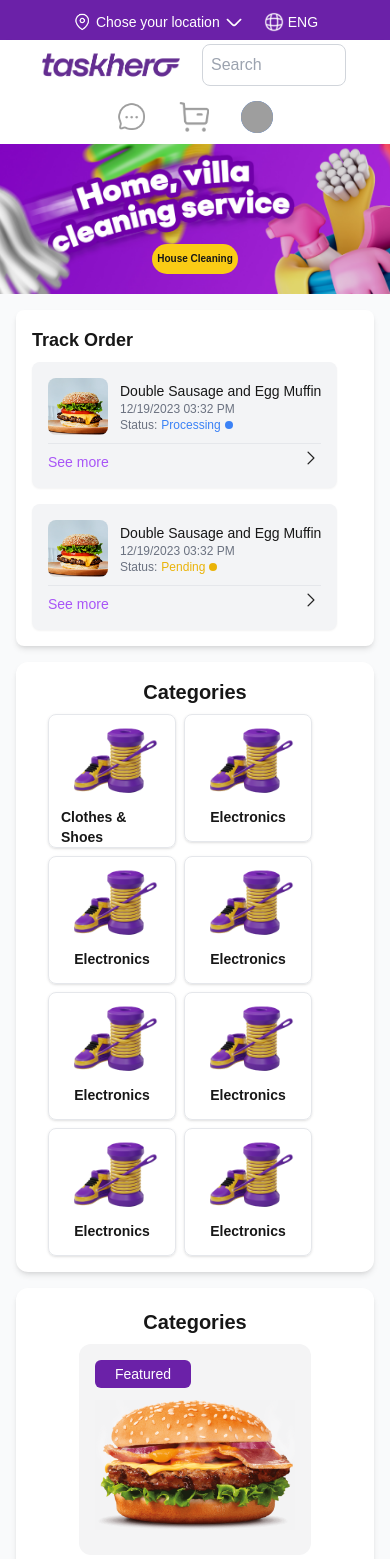
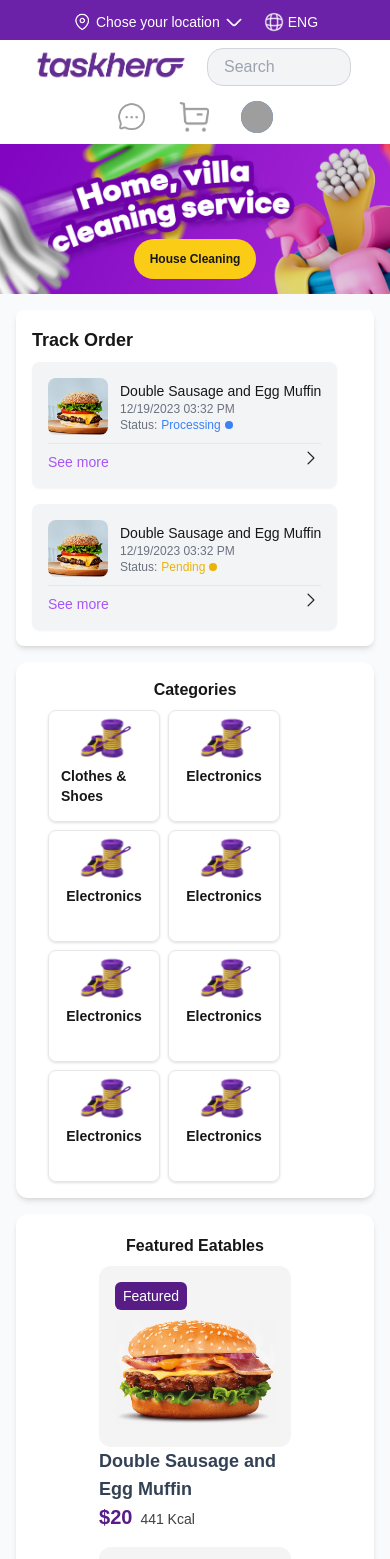
Before and after one commit to muhammadsaad123-coder/taskhero, a Next.js app: page / in a window 390 px wide. Shown: the top 1559 px of the page. Built offline with nearby package versions, Linux system fonts and the light colour scheme; no server answers; grey boxes are pictures that could not be loaded.

Commit message:
update some revision from the client

```diff
--- a/app/Components/Card.jsx
+++ b/app/Components/Card.jsx
@@ -5,8 +5,8 @@ import React from 'react'
 function Card({ imagePath, title, route }) {
     return (
       <Link href={route}>
-        <div className="cursor-pointer   w-32 h-fit min-h-32 border rounded-lg shadow hover:shadow-lg flex flex-col items-center">
-          <Image width={100} height={50} src={imagePath} alt={title} className=' items-center'  />
+        <div className="cursor-pointer   w-28 h-fit min-h-28 border rounded-lg shadow hover:shadow-lg flex flex-col items-center">
+          <Image width={60} height={40} src={imagePath} alt={title} className=' items-center'  />
           <h2 className=" text-sm px-3 font-semibold ">{title}</h2>
         </div>
       </Link>
--- a/app/Components/ChatScreen.jsx
+++ b/app/Components/ChatScreen.jsx
@@ -12,6 +12,7 @@ const contactsData = [
     { id: 2, name: "Jane Smith", message: "Meeting at 3 PM?", time: "15:40", read: true, img:profile },
     { id: 3, name: "Alex Brown", message: "Let's finalize the project", time: "14:10", read: true, img: profile },
     { id: 4, name: "Emily White", message: "Got it, thanks!", time: "12:00", read: false, img: profile },
+
 ];
 
 const messagesData = {
@@ -49,7 +50,7 @@ export default function ChatScreen() {
     };
 
     return (
-        <div className="h-screen   flex flex-col md:flex-row gap-x-2 bg-gray-100">
+        <div className="h-fit   flex flex-col md:flex-row gap-x-2 bg-gray-100">
             {/* Inbox Sidebar - Visible on larger screens or when `showChat` is false */}
             <div
                 className={`w-full md:w-1/3 bg-white rounded-2xl border-r p-4 transition-all ${showChat ? "hidden md:block" : "block"
@@ -99,7 +100,7 @@ export default function ChatScreen() {
 
             {/* Chat Section - Visible when a chat is selected */}
             <div
-                className={`w-full md:flex-1 flex flex-col h-full bg-white transition-all ${showChat ? "block" : "hidden md:block"
+                className={`w-full md:flex-1 flex flex-col h-fit min-h-96 bg-white transition-all ${showChat ? "block" : "hidden md:block"
                     }`}
             >
                 {/* Header */}
--- a/app/Components/FoodCard.jsx
+++ b/app/Components/FoodCard.jsx
@@ -5,9 +5,9 @@ import React from 'react'
 function FoodCard({ imagePath, title,price,info, route }) {
     return (
       <Link href={route}>
-        <div className='min-w-44 w-fit h-fit rounded-2xl  '>
+        <div className='min-w-44 max-w-48 w-fit h-fit rounded-2xl  '>
             <div className=' bg-zinc-100 w-full p-4  rounded-xl'>
-                <button className='bg-purple-800 text-sm p-1 px-5 text-white rounded-md'>Featured</button>
+                <button className='bg-purple-900 text-sm p-1 px-2 text-white rounded-md'>Featured</button>
                 <div className='flex justify-center '>
                 <Image src={imagePath} width={200} height={100} alt={title}/>
                 </div>
@@ -15,10 +15,10 @@ function FoodCard({ imagePath, title,price,info, route }) {
 
 
             </div>
-            <h2 className='text-xl font-semibold'>{title}</h2>
+            <h2 className='text-lg font-semibold text-slate-700'>{title}</h2>
 
-            <span className='text-xl font-semibold text-purple-800 mr-2'>${price}</span>
-            <span className='text-sm text-zinc-600 font-thin'>{info}</span>
+            <span className='text-xl font-semibold text-purple-900 mr-2'>${price}</span>
+            <span className='text-sm text-zinc-700 font-thin'>{info}</span>
 
 
 
--- a/app/Components/Header.jsx
+++ b/app/Components/Header.jsx
@@ -82,12 +82,15 @@ function Header() {
 
       <nav className="bg-white shadow-md p-1 pl-2 pr-4 flex items-center justify-around">
 
-        <div className='flex flex-wrap gap-x-20 gap-y-2 justify-center  '>
+        <div className='flex flex-wrap gap-x-44 md:gap-x-64  xl:gap-x-72 gap-y-2 justify-around  '>
 
 
           <div className='flex justify-start gap-4 self-start'>
             <div className="flex  items-center">
-              <Image src={logo} alt="TaskHero Logo" width={150} height={40} />
+              <Link href={'/'}>
+
+              <Image src={logo} alt="TaskHero Logo" width={160} height={40} />
+              </Link>
             </div>
 
 
@@ -95,7 +98,7 @@ function Header() {
       <input
         type="text"
         placeholder="Search"
-        className="w-36 sm:w-36 md:w-44 xl:w-56 p-2 rounded-lg border border-gray-300 focus:outline-none focus:ring-2 focus:ring-purple-500"
+        className="w-36 bg-gray-100 sm:w-36 md:w-44 xl:w-56 p-4 py-1.5 mt-1 rounded-2xl border border-gray-300 focus:outline-none focus:ring-2 focus:ring-purple-500"
         value={searchQuery}
         onChange={(e) => setSearchQuery(e.target.value)}
         onKeyDown={handleKeyDown} // Detect Enter key press
--- a/app/Components/Hero.jsx
+++ b/app/Components/Hero.jsx
@@ -5,7 +5,7 @@ function Hero() {
     <>
      <div className='HeroSection w-full  h-96 '>
         <div className='flex justify-center items-center h-full '>
-        <button className='herobtn w-30 rounded-full mt-64 content-center font-bold text-sm  p-3 bg-yellow-400 pl-6 pr-6 '>House Cleaning</button>
+        <button className='herobtn  md:w-30 rounded-full mt-64 content-center font-bold text-xs md:text-sm  p-3 bg-yellow-400 px-4 md:px-6 '>House Cleaning</button>
 
         </div>
 
--- a/app/Components/Profile.jsx
+++ b/app/Components/Profile.jsx
@@ -1,6 +1,6 @@
 import Image from "next/image";
 import React, { useState } from "react";
-import { User, Calendar, Mail, Phone, MapPin, Flag, ChevronDown } from "lucide-react";
+import { User, Calendar, Mail, Phone, MapPin, Flag, ChevronDown, Camera } from "lucide-react";
 
 function Profile({ profileImage }) {
   const [formData, setFormData] = useState({
@@ -11,6 +11,7 @@ function Profile({ profileImage }) {
     phone: "111 467 378 399",
     address: "Times Square NYC, Manhattan",
   });
+  const [image, setImage] = useState(profileImage);
 
   const handleChange = (e) => {
     const { name, value } = e.target;
@@ -20,19 +21,33 @@ function Profile({ profileImage }) {
     }));
   };
 
+  const handleImageChange = (e) => {
+    const file = e.target.files[0];
+    if (file) {
+      const imageUrl = URL.createObjectURL(file);
+      setImage(imageUrl);
+    }
+  };
+
   return (
-    <div className="py-4  max-w-md mx-auto sm:max-w-lg md:max-w-xl lg:max-w-2xl">
+    <div className="py-4 max-w-md mx-auto sm:max-w-lg md:max-w-xl lg:max-w-2xl">
       <h2 className="text-lg font-semibold mb-4 text-center">Edit Profile</h2>
 
       {/* Profile Image */}
       <div className="flex justify-center mb-6 relative">
-        <Image
-          src={profileImage}
-          width={80}
-          height={80}
-          className="rounded-full border-2 border-gray-300"
-          alt="User"
-        />
+        <label className="cursor-pointer relative">
+          <input type="file" accept="image/*" className="hidden" onChange={handleImageChange} />
+          <Image
+            src={image}
+            width={80}
+            height={80}
+            className=" rounded-full border-2 border-gray-300 object-cover"
+            alt="User"
+          />
+          <div className="absolute bottom-0 right-0 bg-gray-800 p-1 rounded-full">
+            <Camera className="text-white" size={16} />
+          </div>
+        </label>
       </div>
 
       {/* Form Fields */}
--- a/app/Components/ServiceCard.jsx
+++ b/app/Components/ServiceCard.jsx
@@ -35,15 +35,15 @@ export default function ServiceCard({ image, title, rating, reviews, description
             height={16}
             className="mr-1"
           />
-          <span className="text-purple-600 font-medium">{rating}</span>
+          <span className="text-purple-800 font-medium">{rating}</span>
           <span className="ml-1">({reviews})</span>
         </div>
         {/* Description */}
-        <p className="text-gray-500 mt-2">{description}</p>
+        <p className="text-gray-700 mt-2">{description}</p>
         {/* Price */}
-        <p className="text-sm text-purple-600 font-semibold mt-3">
-          From {price}
-        </p>
+        <span className="text-sm flex justify-end relative top-0   sm:top-16  text-purple-600 font-semibold mt-3">
+          From  <span className="text-purple-800 font-semibold ml-1">{price}</span>
+        </span>
       </div>
     </div>
   );
--- a/app/globals.css
+++ b/app/globals.css
@@ -30,7 +30,7 @@ body {
 
 }
 #banner{
-  background-image: url("./pictures/Banner1 1.png");
+  background-image: url("./pictures/Banner1 1 (1).png");
 
 }
 
@@ -45,13 +45,10 @@ body {
   }
   .herobtn{
     margin-top: 80px;
-    padding: 5px;
-    font-size: 10px;
+
+
   }
-  #banner{
-    height: 120px;
-    width: fit-content;
-  }
+
 
 }
 
--- a/app/page.js
+++ b/app/page.js
@@ -60,7 +60,7 @@ export default function Home() {
   const FoodData = [
     {
       imagePath: foodlogo, // Replace with your image path
-      title: "Electronics",
+      title: "Double Sausage and Egg Muffin ",
       route: "/electronics", // Target route
       price: 20,
       info: '441 Kcal'
@@ -68,14 +68,14 @@ export default function Home() {
     },
     {
       imagePath: foodlogo, // Replace with your image path
-      title: "Electronics",
+      title: "Double Sausage and Egg Muffin ",
       route: "/electronics", // Target route
       price: 20,
       info: '441 Kcal'
 
     }, {
       imagePath: foodlogo, // Replace with your image path
-      title: "Electronics",
+      title: "Double Sausage and Egg Muffin ",
       route: "/electronics", // Target route
       price: 20,
       info: '441 Kcal'
@@ -167,7 +167,7 @@ export default function Home() {
 
 
         <div className="bg-white p-4 mt-4 mb-4 px-8 rounded-xl shadow-md mx-4  ">
-          <h1 className="font-bold flex justify-center md:justify-normal  text-xl mb-2">Categories</h1>
+          <h1 className="font-bold flex justify-center md:justify-normal   mb-2">Categories</h1>
           <div className="flex flex-wrap gap-2 justify-normal ">
             {cardData.map((item, index) => (
               <Card
@@ -180,7 +180,7 @@ export default function Home() {
           </div>
         </div>
         <div className=" p-5 bg-white px-8  mx-4 mb-4 shadow-md rounded-xl">
-          <h1 className="font-bold flex justify-center md:justify-normal text-xl mb-2 ">Categories</h1>
+          <h1 className="font-bold flex justify-center md:justify-normal  mb-2 ">Featured Eatables</h1>
           <div className="flex flex-wrap gap-4 justify-center md:justify-normal">
             {FoodData.map((item, index) => (
               <FoodCard
@@ -231,7 +231,7 @@ export default function Home() {
           </div>
         </div>
         <hr className="text-zinc-700 " />
-        <div id="banner" className="HeroSection lg:visible invisible  w-full h-96   mb-10 ">
+        <div id="banner" className="HeroSection lg:visible invisible  w-full lg:h-96 h-0 mb-0   lg:mb-10 ">
 
 
         </div>
```
Also changed, not shown: 1 other file (tests, documents, lock files or other folders).
